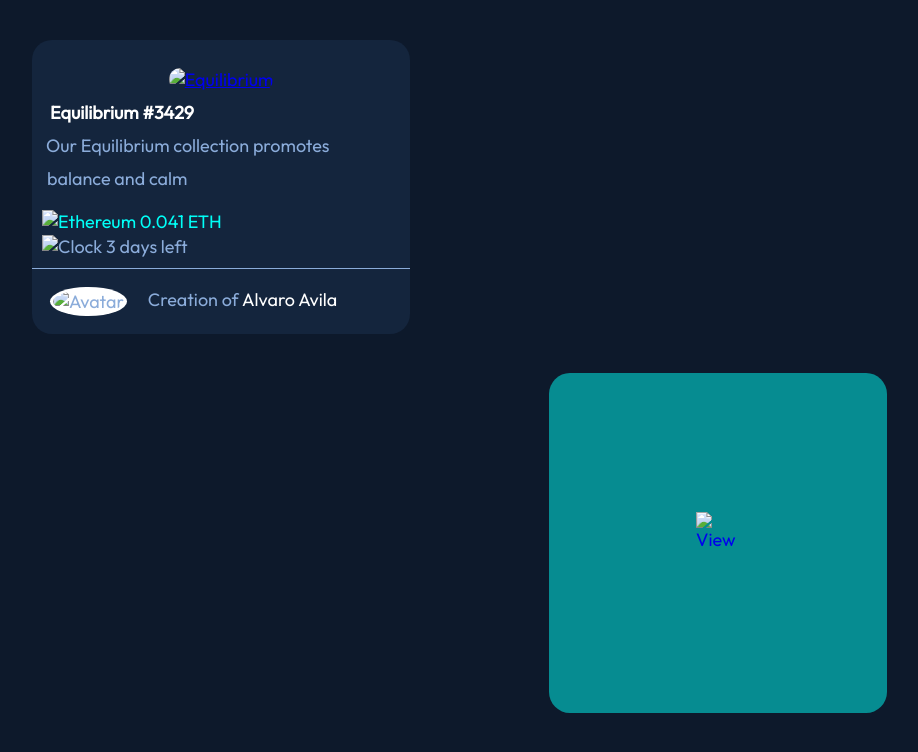
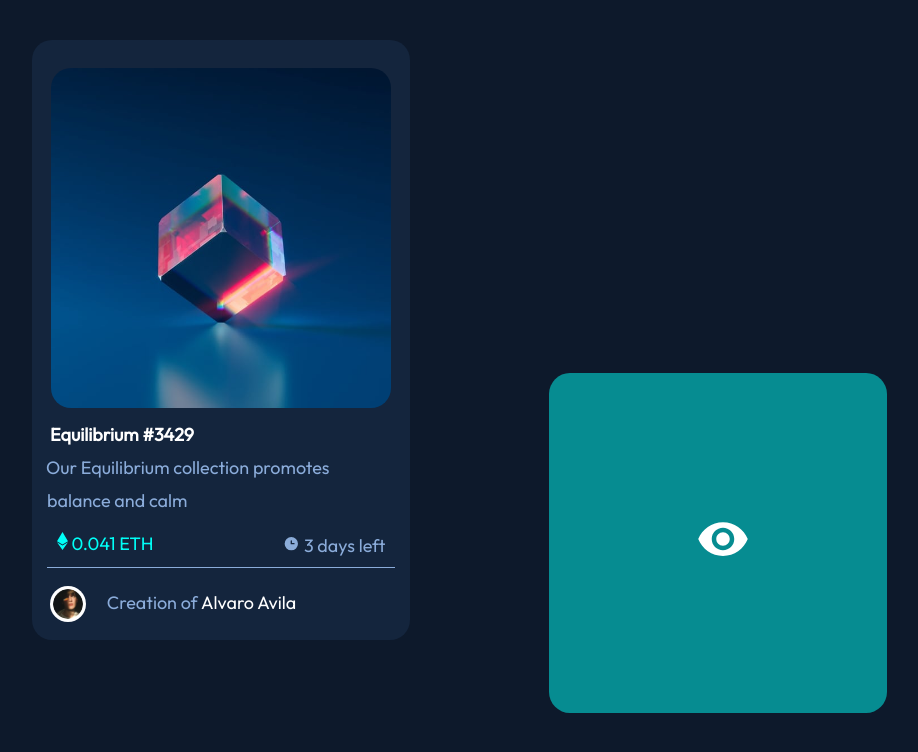
Before and after one commit to AlvaroEberAvila/nft-preview-card, a plain HTML site: page index.html in a window 1280 px wide. Shown: the whole page, without its empty margins (170-1088 px from the left). Drawn offline with Linux system fonts and the light colour scheme; the site is published under a folder, as on GitHub Pages, so addresses that start at the root find nothing.

Commit message:
Update index.html

```diff
--- a/index.html
+++ b/index.html
@@ -4,7 +4,7 @@
     <meta charset="UTF-8" />
     <meta http-equiv="X-UA-Compatible" content="IE=edge" />
     <meta name="viewport" content="width=device-width, initial-scale=1.0" />
-    <link rel="shortcut icon" href="/img/favicon.png" type="image/x-icon" />
+    <link rel="shortcut icon" href="./img/favicon.png" type="image/x-icon" />
     <link rel="stylesheet" href="./public/css/main.css" />
     <link
       href="https://fonts.googleapis.com/css2?family=Outfit&display=swap"
@@ -16,12 +16,12 @@
     <div class="container">
       <div class="div-image-equilibrium">
         <a href="#!" class="a-image-equilibrium"
-          ><img src="/img/image-equilibrium.jpg" alt="Equilibrium"
+          ><img src="./img/image-equilibrium.jpg" alt="Equilibrium"
         /></a>
         <div class="caja"></div>
         <div>
           <a href="#!" class="a-image-view"
-            ><img src="/img/icon-view.svg" alt="View"
+            ><img src="./img/icon-view.svg" alt="View"
           /></a>
         </div>
       </div>
@@ -32,16 +32,16 @@
       </div>
       <div class="image-clock-ethereum">
         <span>
-          <img src="/img/icon-ethereum.svg" alt="Ethereum" />
+          <img src="./img/icon-ethereum.svg" alt="Ethereum" />
           0.041 ETH
         </span>
         <span>
-          <img src="/img/icon-clock.svg" alt="Clock" />
+          <img src="./img/icon-clock.svg" alt="Clock" />
           3 days left
         </span>
       </div>
       <div class="image-avatar">
-        <img src="/img/image-avatar.png" alt="Avatar" />
+        <img src="./img/image-avatar.png" alt="Avatar" />
         <span class="span"
           >Creation of <span class="white"><a href="#!">Alvaro Avila</a></span>
         </span>
```
